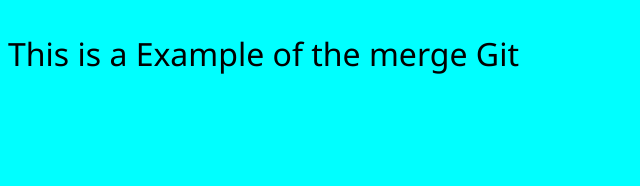
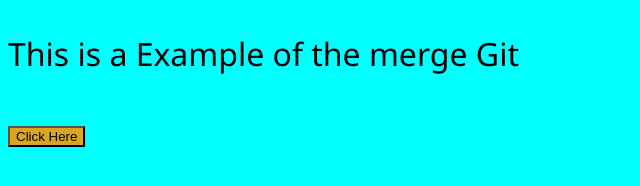
Before and after one commit to Tortoise9/merge, a plain HTML site: page index.html in a window 1280 px wide. Shown: the whole page, without its empty margins (0-640 px from the left). Drawn offline with Linux system fonts and the light colour scheme.

Commit message:
javascript added

```diff
--- a/index.html
+++ b/index.html
@@ -11,11 +11,15 @@ p{
     font-size: xx-large;
     font-family: 'Segoe UI', Tahoma, Geneva, Verdana, sans-serif;
 }
+#hero{
+    background-color: goldenrod;
+}
+
 </style>
 
 </HEAD>
 <BODY>
 <p>This is a Example of the merge Git <p>
-
+    <button id="hero" onclick ="alert('You click botton')">Click Here</btton>
 </BODY>
 </HTML>
```
